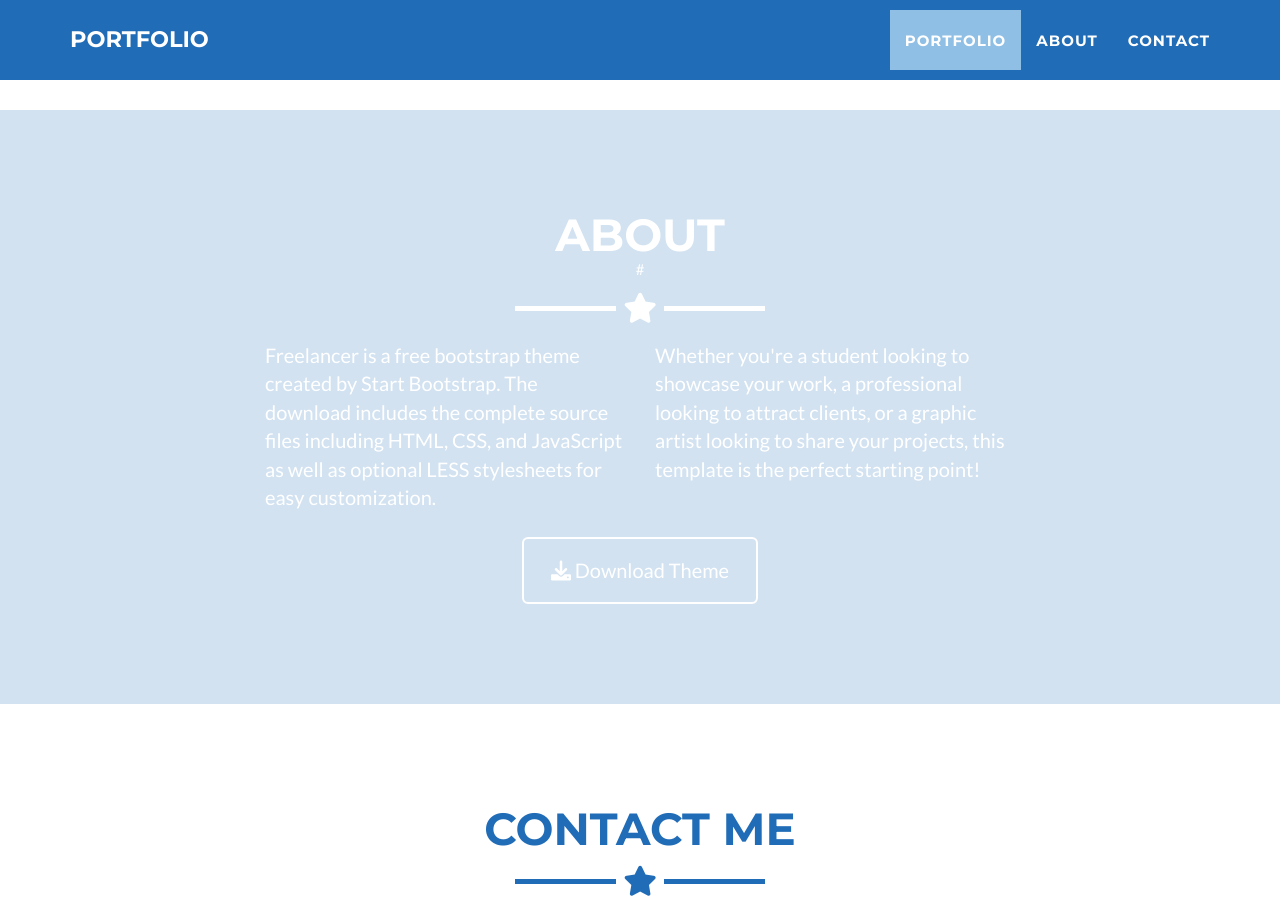
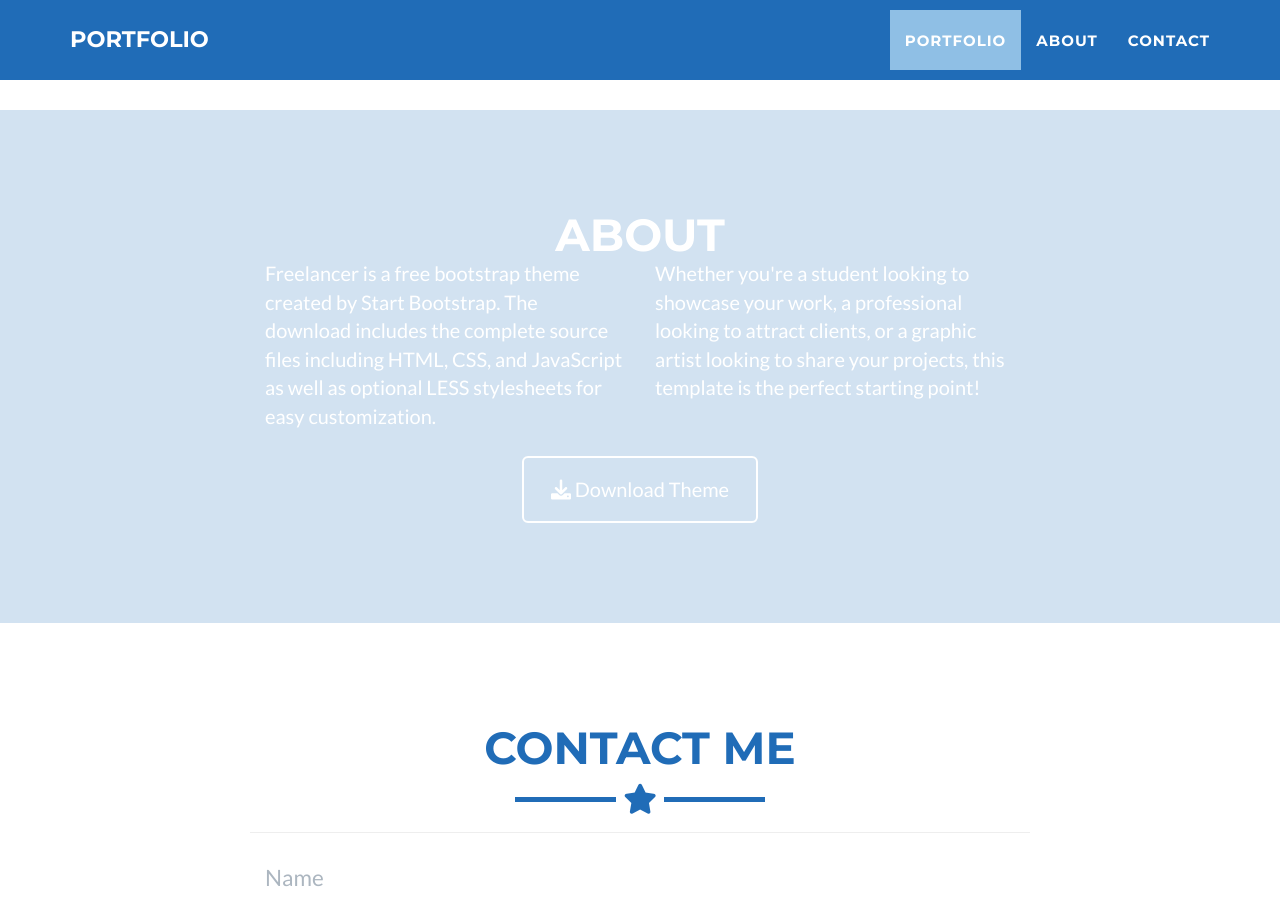
Before and after one commit to Kelly-Portfolio/Kelly-Portfolio.github.io, a Jekyll site: the page built from _posts/2014-07-18-project-1.markdown, in a window 1280 px wide and 900 px high, scrolled down 1562 px. Built offline with Jekyll 4.4.1, drawn with Linux system fonts in a browser that asks for light colours.

Commit message:
Update about.html

```diff
--- a/_includes/about.html
+++ b/_includes/about.html
@@ -4,7 +4,7 @@
     <div class="row">
       <div class="col-lg-12 text-center">
         <h2>About</h2>
-        #<hr class="star-light">
+        <!--<hr class="star-light">-->
       </div>
     </div>
     <div class="row">
```
